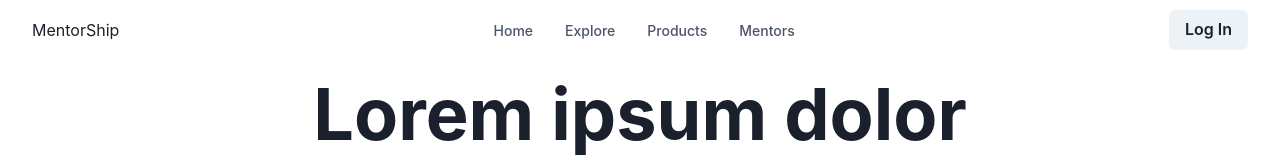
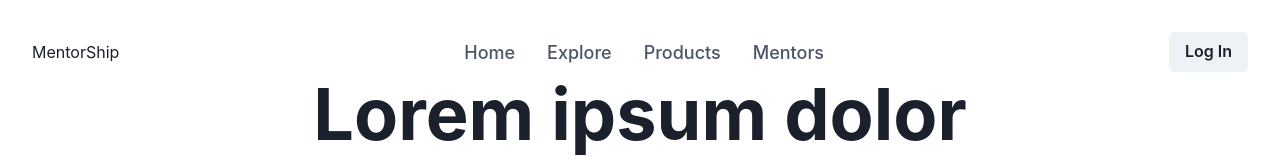
Before and after one commit to jtabba/CDW-1, a React (Create React App) app in the folder frontend/: page / in a window 1280 px wide. Shown: the top 160 px of the page. Built offline with nearby package versions, Linux system fonts and the light colour scheme; no server answers.

Commit message:
Changed font size for easier navigation
Minimized props on components and changed styles to be easier to navigate

```diff
--- a/frontend/src/components/header/DesktopNav.tsx
+++ b/frontend/src/components/header/DesktopNav.tsx
@@ -1,4 +1,5 @@
 import { Box, Stack, useColorModeValue } from "@chakra-ui/react";
+import { FC } from "react";
 
 export interface NavItem {
   label: string;
@@ -25,7 +26,10 @@ export const NAV_ITEMS: Array<NavItem> = [
     href: "mentors",
   },
 ];
-export const DesktopNav = () => {
+
+interface DesktopNavProps {}
+
+export const DesktopNav: FC<DesktopNavProps> = () => {
   const linkColor = useColorModeValue("gray.600", "gray.200");
   const linkHoverColor = useColorModeValue("gray.800", "white");
 
@@ -37,7 +41,7 @@ export const DesktopNav = () => {
             as="a"
             p={2}
             href={navItem.href ?? "#"}
-            fontSize={"sm"}
+            fontSize={"lg"}
             fontWeight={500}
             color={linkColor}
             _hover={{
--- a/frontend/src/components/header/Header.tsx
+++ b/frontend/src/components/header/Header.tsx
@@ -3,13 +3,19 @@ import Logo from "./Logo";
 import { FC } from "react";
 import { AuthButtons } from "../authentication/SignInOrOut";
 import NavBar from "./NavBar";
-import { headerStyle } from "./style";
 
 interface HeaderProps {}
 
 export const Header: FC<HeaderProps> = () => {
   return (
-    <Flex style={headerStyle}>
+    <Flex
+      justifyContent="space-between"
+      position={"absolute"}
+      top={0}
+      left={0}
+      width={"100dvw"}
+      padding={8}
+    >
       <Logo />
 
       <NavBar />
--- a/frontend/src/components/header/Logo.tsx
+++ b/frontend/src/components/header/Logo.tsx
@@ -3,7 +3,7 @@ import { Link } from "react-router-dom";
 
 const Logo = () => {
   return (
-    <Flex className="logo">
+    <Flex className="logo" alignItems={"center"}>
       <Link to={"/"}>MentorShip</Link>
     </Flex>
   );
--- a/frontend/src/components/header/NavBar.tsx
+++ b/frontend/src/components/header/NavBar.tsx
@@ -5,8 +5,8 @@ import { DesktopNav } from "./DesktopNav";
 
 export default function NavBar() {
   return (
-    <Box>
-      <Flex display={{ base: "none", md: "flex" }}>
+    <Box display={"flex"}>
+      <Flex display={{ base: "none", md: "flex" }} alignItems={"center"}>
         <DesktopNav />
       </Flex>
 
--- a/frontend/src/components/header/style.ts
+++ /dev/null
@@ -1,15 +0,0 @@
-export const headerStyle: any = {
-    justifyContent: "space-between",
-    alignItems:"center",
-    height:"60px",
-    outline:1,
-    position:"absolute",
-    top:0,
-    left:0,
-    width:"100dvw",
-    padding:"0 var(--chakra-space-8)"
-}
-
-export const navbarFlexStyle: any = {
-    background: "useColorModeValue('inherit', 'gray.800')"
-}
```
